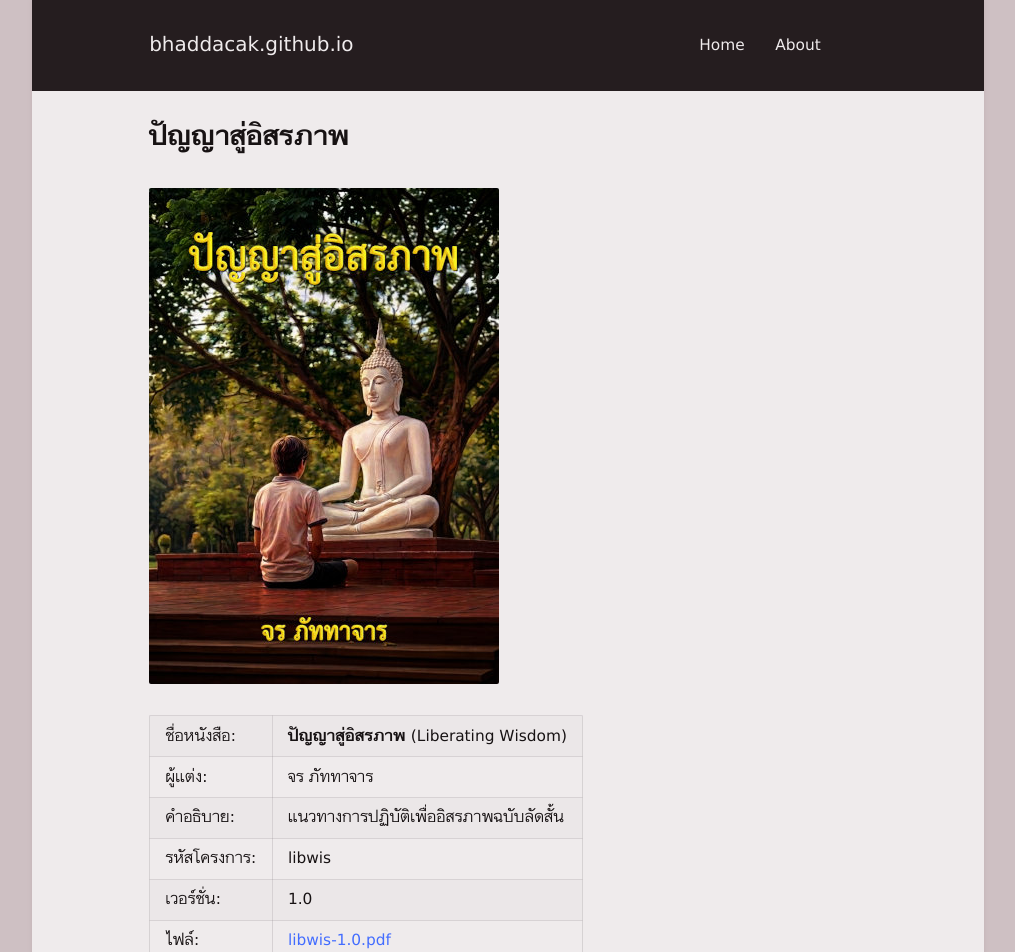
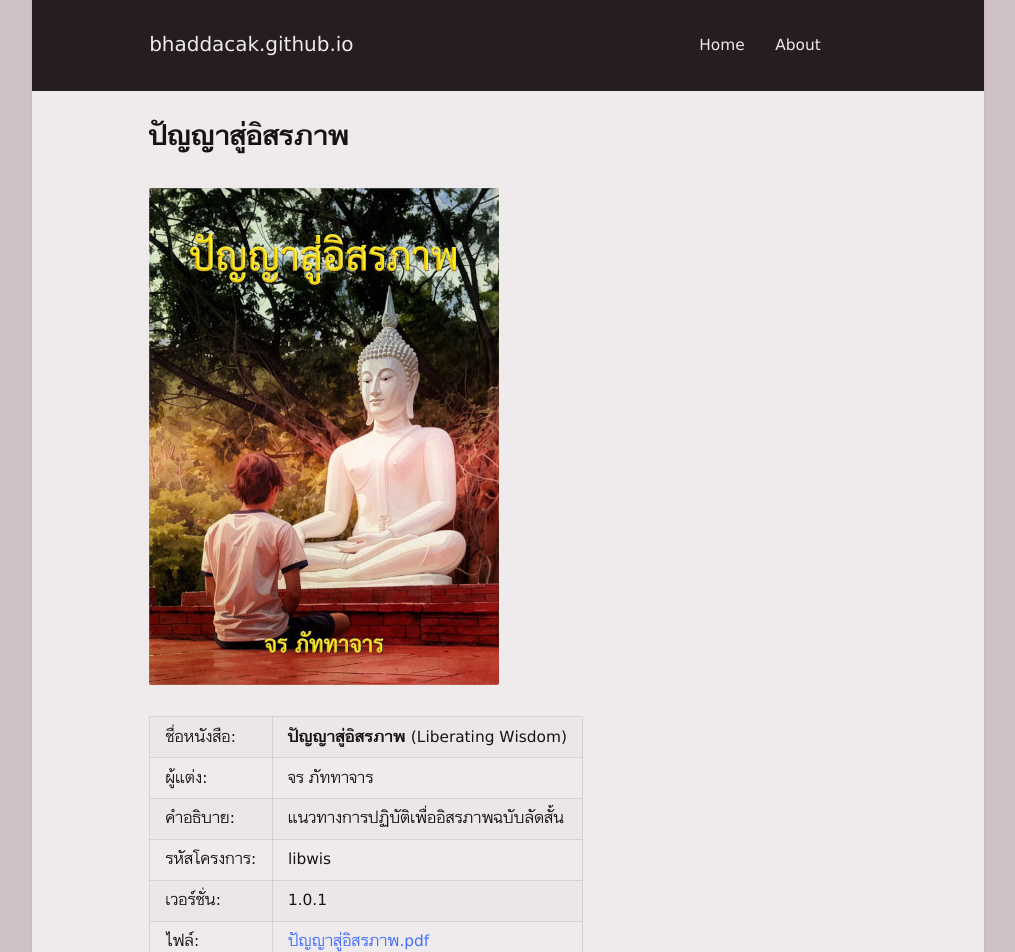
Before and after one commit to bhaddacak/bhaddacak.github.io, a Jekyll site: the page built from _pages/libwis.md, in a window 1280 px wide. Shown: the top 952 px of the page, without its empty margins (132-1147 px from the left). Built offline with Jekyll 4.4.1, drawn with Linux system fonts in a browser that asks for light colours.

Commit message:
update libwis 1.0.1

```diff
--- a/_pages/libwis.md
+++ b/_pages/libwis.md
@@ -12,7 +12,7 @@
 | คำอธิบาย: | แนวทางการปฏิบัติเพื่ออิสรภาพฉบับลัดสั้น |
 | รหัสโครงการ: | libwis |
 | เวอร์ชั่น: | {{ page.version }} |
-| ไฟล์: | [libwis-{{ page.version }}.pdf](https://drive.google.com/file/d/1LPCsPs3EVaiczqgdY_anYXsnnhLmia8N/view?usp=sharing) <svg class="icon"><use xlink:href="/assets/fontawesome/custom.svg#google-drive"></use></svg> |
+| ไฟล์: | [ปัญญาสู่อิสรภาพ.pdf](https://drive.google.com/file/d/1qTwL6eqVibczfiTgeaXk82-U2u88dF_4/view?usp=sharing) <svg class="icon"><use xlink:href="/assets/fontawesome/custom.svg#google-drive"></use></svg> |
 
 #### Preview
-{% include embed.html url="https://drive.google.com/file/d/1LPCsPs3EVaiczqgdY_anYXsnnhLmia8N/preview" %}
+{% include embed.html url="https://drive.google.com/file/d/1qTwL6eqVibczfiTgeaXk82-U2u88dF_4/preview" %}
```
Also changed, not shown: other parts of _pages/libwis.md (+1 -1 lines), _pages/index.md (+1 -1 lines), assets/images/libwis-small.jpg, assets/images/libwis.jpg.
